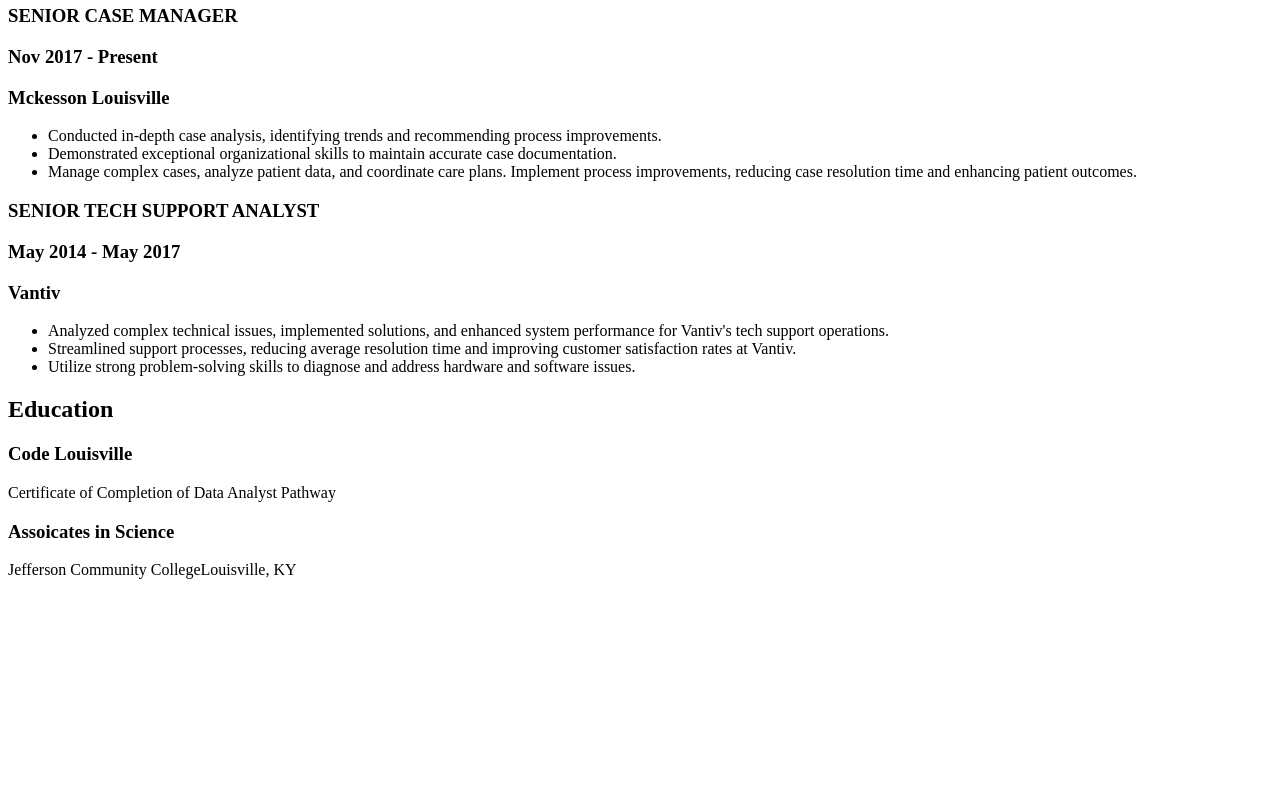
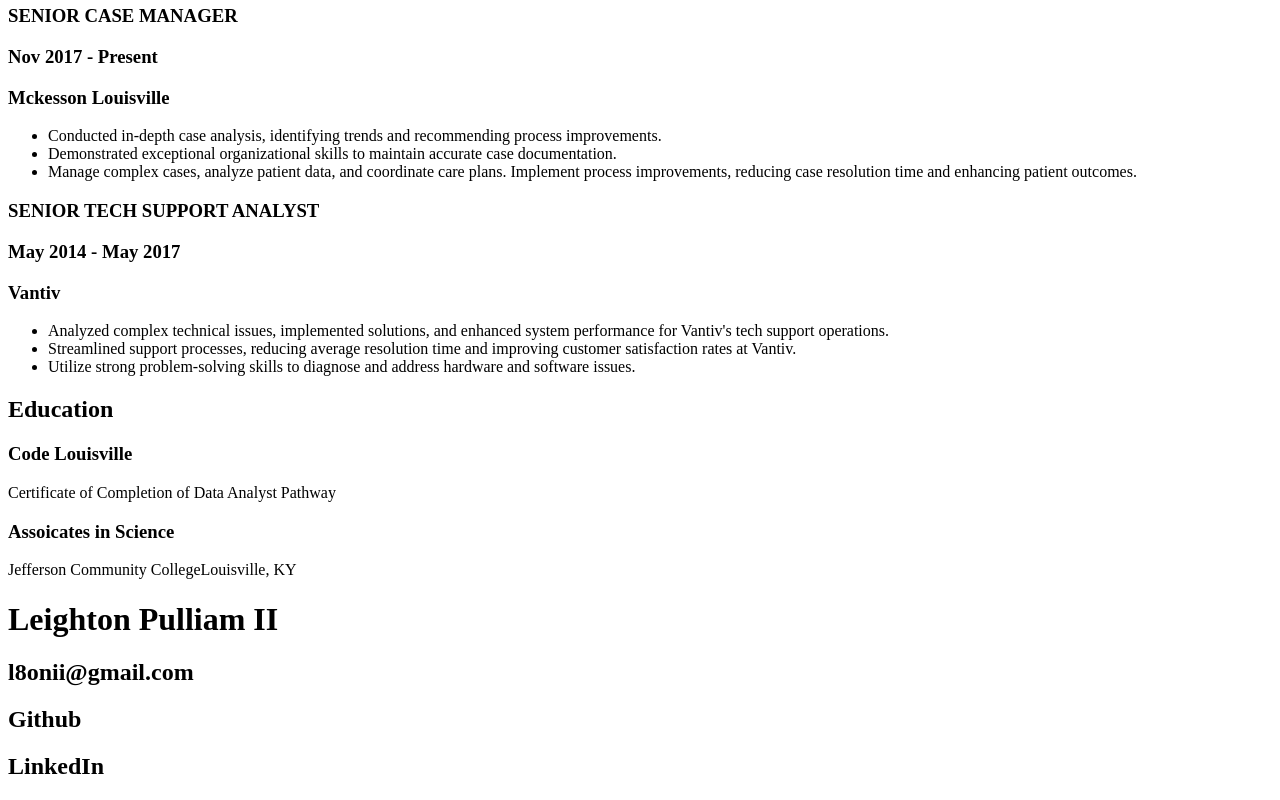
Before and after one commit to L8onii/Leighton-Resume, a plain HTML site: page index.html in a window 1280 px wide. Shown: the part 882-1682 px from the top of the page. Before the commit the page ends 1477 px from the top, so only its background shows below. Drawn offline with Linux system fonts and the light colour scheme.

Commit message:
Full Rough Draft Need CSS Editing

```diff
--- a/index.html
+++ b/index.html
@@ -79,4 +79,10 @@
                 <p>Jefferson Community CollegeLouisville, KY</p>
     </article>
 </body>
+<footer>
+    <h1>Leighton Pulliam II</h1>
+        <h2>l8onii@gmail.com</h2>
+        <h2>Github</h2>
+        <h2>LinkedIn</h2>
+</footer>
 </html>
```
